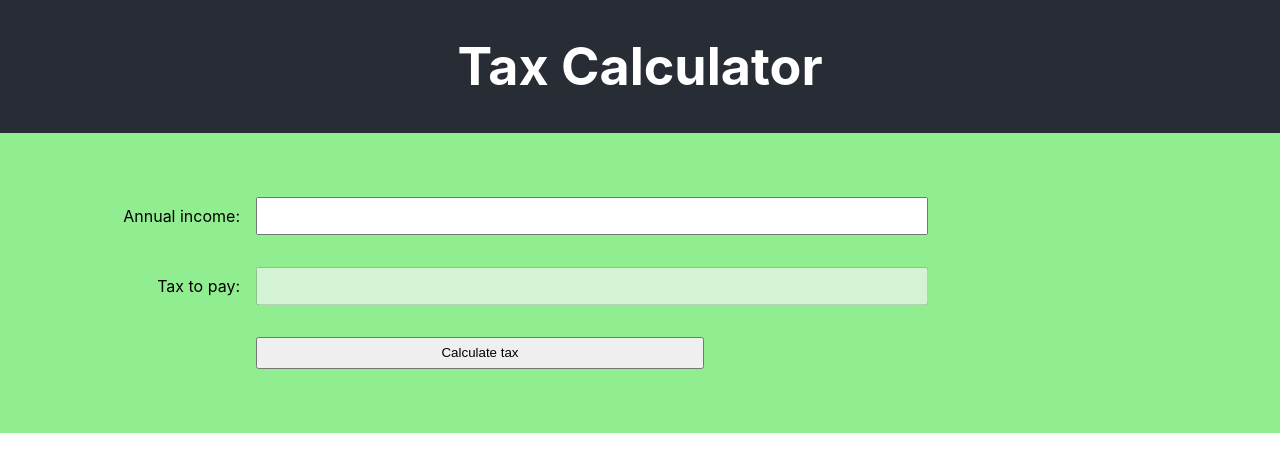
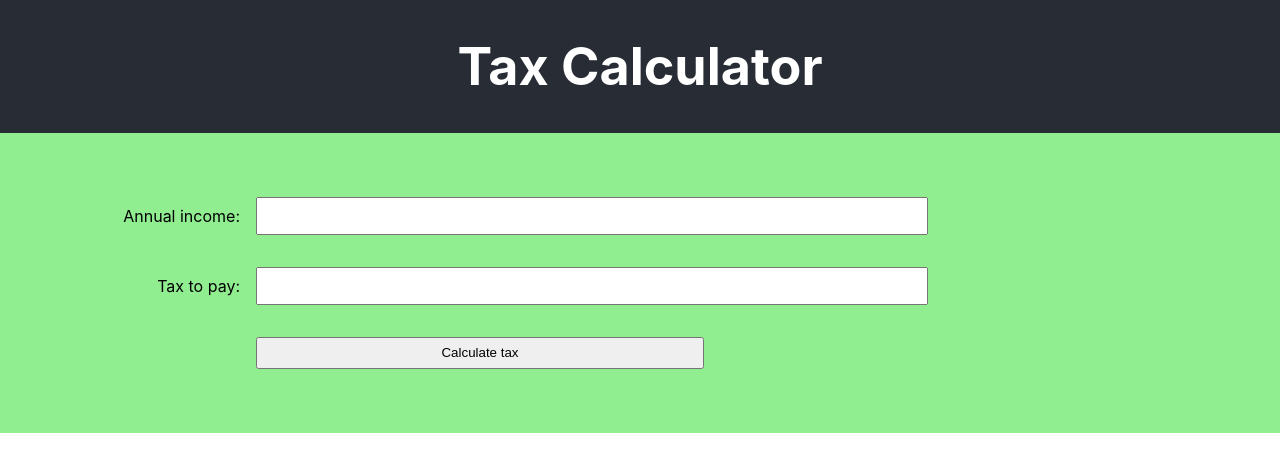
Before and after one commit to aliravn/challenge-tax-calculator, a React (Create React App) app: page / in a window 1280 px wide. Shown: the top 472 px of the page. Built offline with nearby package versions, Linux system fonts and the light colour scheme.

Commit message:
add aria labels to input

```diff
--- a/src/components/TaxCalcForm/TaxCalcForm.js
+++ b/src/components/TaxCalcForm/TaxCalcForm.js
@@ -2,11 +2,6 @@ import React, { useState } from 'react';
 import { taxBracket } from './taxBracket.mock.js';
 
 import './TaxCalcForm.css';
-
-
-        // TODO: show result always with 2 digits after delimiter /
-        // TODO: add validation for dot / comma / letters / special chars
-        // TODO: display result with the same delimiter as the input
 
 const {low, medium, high, open} = taxBracket;
 
@@ -56,22 +51,25 @@ const TaxCalcForm = () => {
         <div className='formLine'>
             <label htmlFor="income" className='inputLabel'>Annual income:</label>
             <input
+                aria-label="enter amount of your annual income"
                 type="text"
                 id="income"
                 name="income"
                 value={income}
                 onChange={onIncomeValueChange}
                 className='inputField'
+                pattern='[0-9]'
             />
         </div>
         <div className='formLine'>
             <label htmlFor="result" className='inputLabel'>Tax to pay:</label>
             <input
+                aria-label='your tax to pay is'
                 type="text"
                 id="result"
                 name="result"
                 value={tax}
-                disabled
+                readonly
                 className='inputField'
             />
         </div>
```
